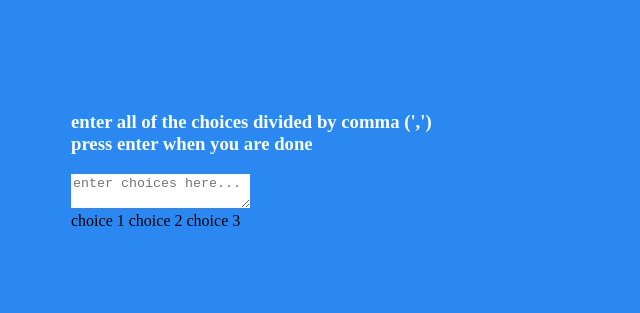
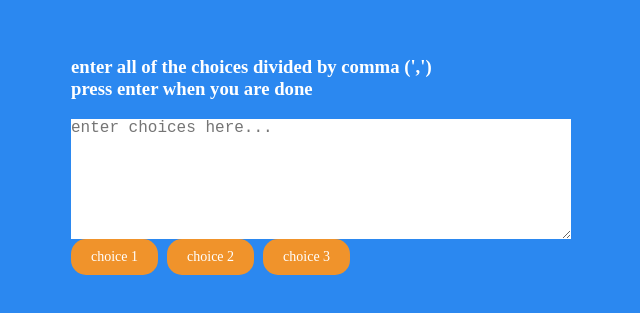
Before and after one commit to Iamdachi04/random-choice-picker, a plain HTML site: page index.html in a window 1280 px wide. Shown: the part 239-552 px from the top of the page, without its empty margins (319-959 px from the left). Drawn offline with Linux system fonts and the light colour scheme.

Commit message:
added full css to the code

```diff
--- a/style.css
+++ b/style.css
@@ -19,5 +19,23 @@ h3{
 
 textarea{
     border: none;
+    display: block;
+    width: 100%;
+    height: 100px;
+    font-size: 16px;
+    padding: 0 0 20px;
+}
+.tag{
+    background-color: #f0932b;
+    color: white;
+    border-radius: 15px;
+    padding: 10px 20px;
+    margin: 0 5px 10px 0;
+    font-size: 14px;
+    display: inline-block;
 
 }
+/* we will use this class  in js */
+.tag.changecolor{
+    background-color: #293497;
+}
```
